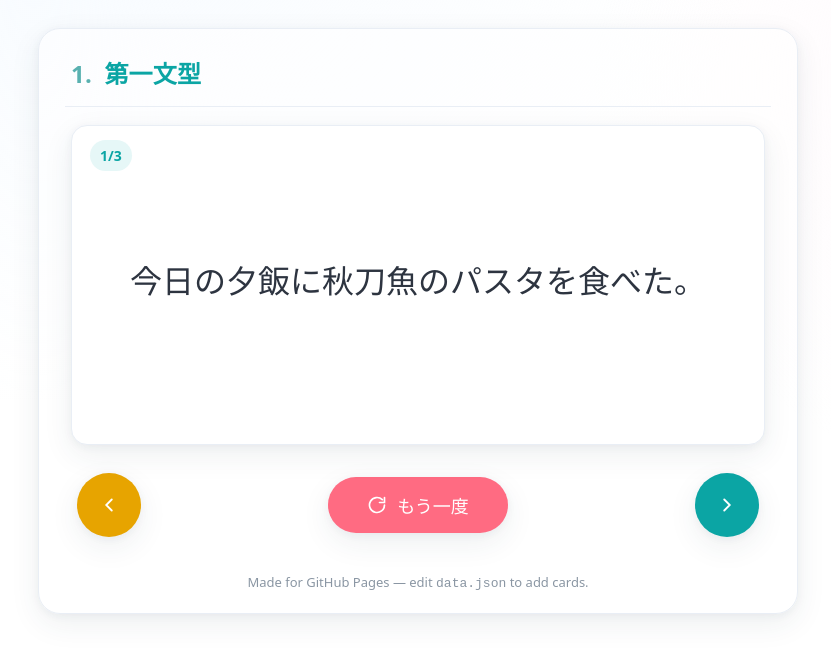
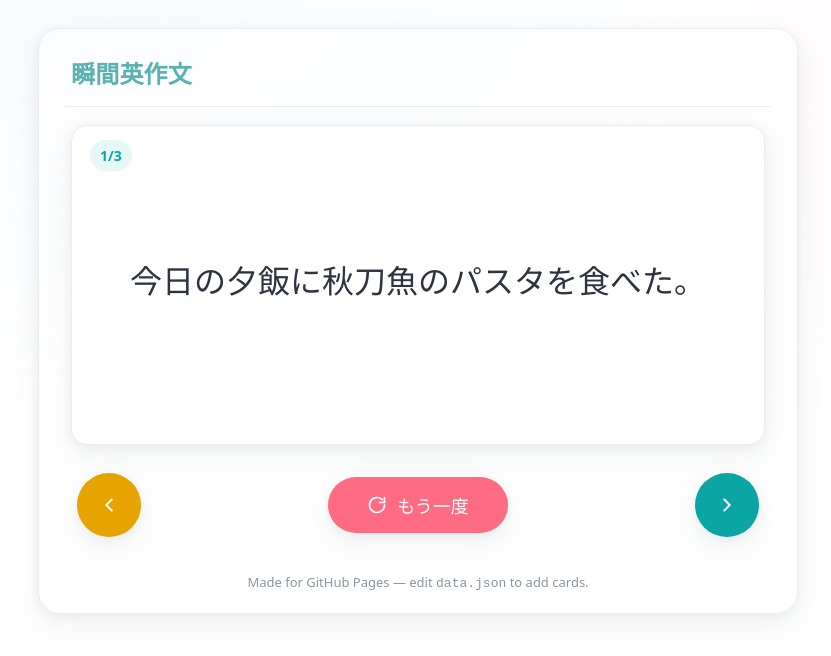
Before and after one commit to ei-mari/vocab_miwa, a plain HTML site: page index.html in a window 1280 px wide. Shown: the whole page, without its empty margins (222-1053 px from the left). Drawn offline with Linux system fonts and the light colour scheme.

Commit message:
Update index.html

```diff
--- a/index.html
+++ b/index.html
@@ -4,13 +4,13 @@
   <meta charset="utf-8" />
   <meta name="viewport" content="width=device-width, initial-scale=1" />
   <meta name="color-scheme" content="light">
-  <title>1. 第一文型 - フラッシュカード</title>
+  <title>Miwaさんのための英会話アプリ</title>
   <link rel="stylesheet" href="styles.css" />
 </head>
 <body>
   <div class="frame">
     <header class="topbar">
-      <h1><span class="sec">1.</span> 第一文型</h1>
+      <h1><span class="sec">瞬間英作文</span></h1>
     </header>
 
     <main class="stage">
```
